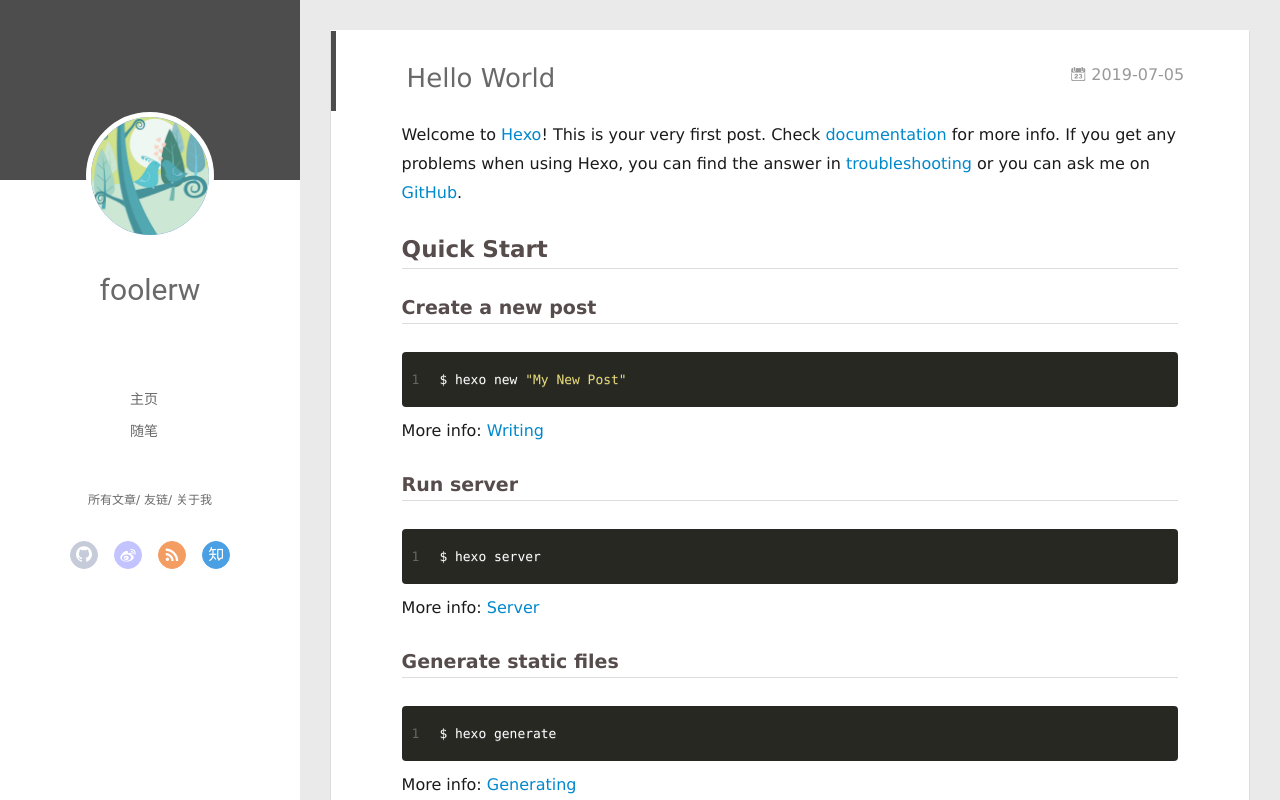
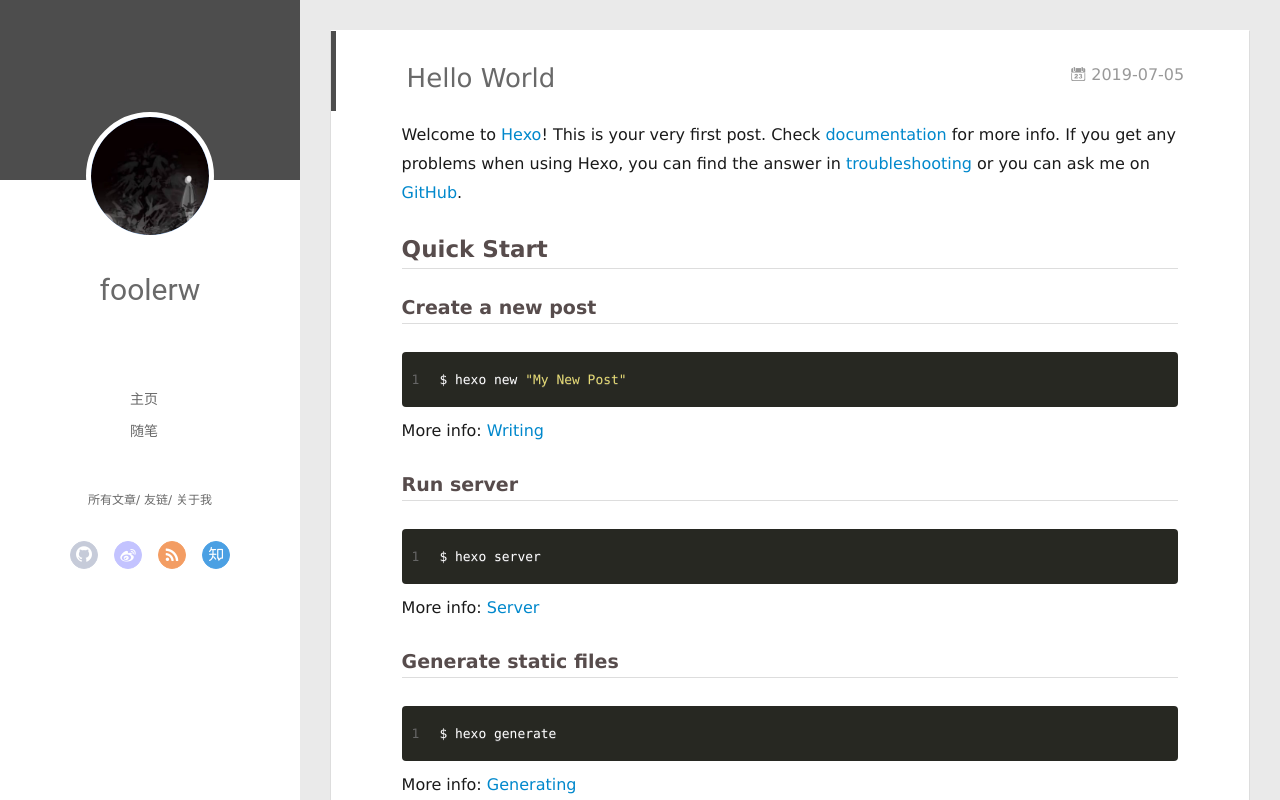
Before and after one commit to W-102/w-102.github.io, a plain HTML site: page 2019/07/05/hello-world/index.html in a window 1280 px wide. Drawn offline with Linux system fonts and the light colour scheme.

Commit message:
Site updated: 2019-07-27 14:00:29

```diff
--- a/2019/07/05/hello-world/index.html
+++ b/2019/07/05/hello-world/index.html
@@ -23,7 +23,7 @@
     <link rel="alternative" href="/atom.xml" title="foolerw的博客" type="application/atom+xml">
 
 
-    <link rel="icon" href="/assets/love5.jpg">
+    <link rel="icon" href="/assets/draw.jpg">
 
   <link rel="stylesheet" type="text/css" href="/./main.0cf68a.css">
   <style type="text/css">
@@ -47,7 +47,7 @@
 <div class="intrude-less">
 	<header id="header" class="inner">
 		<a href="/" class="profilepic">
-			<img src="/assets/love5.jpg" class="js-avatar">
+			<img src="/assets/draw.jpg" class="js-avatar">
 		</a>
 		<hgroup>
 		  <h1 class="header-author"><a href="/">foolerw</a></h1>
@@ -105,7 +105,7 @@
 	<div class="intrude-less">
 		<header id="header" class="inner">
 			<div class="profilepic">
-				<img src="/assets/love5.jpg" class="js-avatar">
+				<img src="/assets/draw.jpg" class="js-avatar">
 			</div>
 			<hgroup>
 			  <h1 class="header-author js-header-author">foolerw</h1>
```
Also changed, not shown: 2019/07/11/Jetbrains/index.html (+3 -3 lines), 2019/07/27/headImgUpload/index.html (+3 -3 lines), archives/2019/07/index.html (+3 -3 lines), archives/2019/index.html (+3 -3 lines), archives/index.html (+3 -3 lines), index.html (+3 -3 lines), assets/draw.jpg (added).
